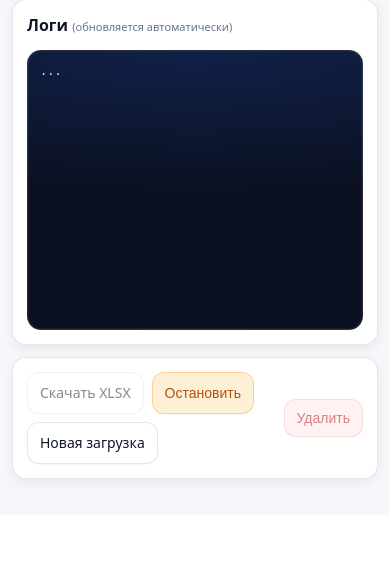
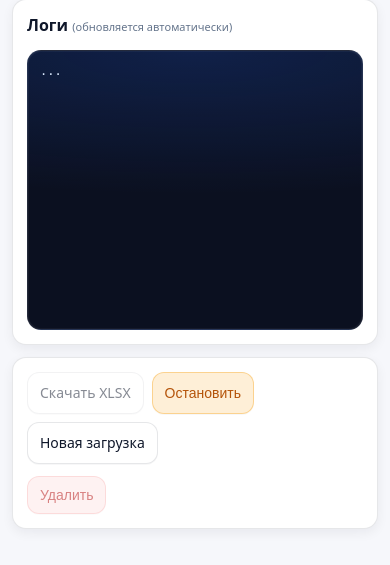
Before and after one commit to nhamaganov/apteka_api, a FastAPI app: page /ui/1 in a window 390 px wide. Shown: the part 489-1054 px from the top of the page. Before the commit the page ends 976 px from the top, so only its background shows below. Run offline with FastAPI, Linux system fonts and the light colour scheme.

Commit message:
fix: Доработать кнопку "Остановить"

```diff
--- a/app/web/static/app.js
+++ b/app/web/static/app.js
@@ -31,7 +31,9 @@ function setDownload(jobId, enabled) {
 
 function render(st, ui = {}) {
   const finished = (st.status === "done" || st.status === "failed" || st.status === "cancelled");
-  const cancelPending = Boolean(ui.cancelPending) && !finished;
+  const cancelRequested = Boolean(st.cancelled);
+  const cancelPending = (Boolean(ui.cancelPending) || cancelRequested) && !finished;
+
 
   const cancelBtn = document.getElementById("cancelBtn");
   if (cancelBtn) {
--- a/app/web/static/styles.css
+++ b/app/web/static/styles.css
@@ -91,12 +91,20 @@ a:hover { text-decoration: underline; }
   align-items: center;
   justify-content: space-between;
   gap: 12px;
+  flex-wrap: wrap;
 }
 
 .actions-left {
   display: flex;
   flex-wrap: wrap;
   gap: 8px;
+  flex: 1 1 auto;
+  min-width: 0;
+}
+
+.actions-delete {
+  margin-left: auto;
+  flex: 0 0 auto;
 }
 
 /* optional helper */
@@ -410,6 +418,8 @@ button.btn-sm:disabled {
   .wrap { padding: 0 12px; margin: 18px auto 36px; }
   .grid { grid-template-columns: 1fr; }
   .tbl th:nth-child(4), .tbl td:nth-child(4) { display: none; } /* hide created_at on narrow screens */
+  .actions-row { align-items: stretch; }
+  .actions-delete { margin-left: 0; }
 }
 
 
--- a/app/web/templates/job.html
+++ b/app/web/templates/job.html
@@ -40,7 +40,7 @@
         <button id="cancelBtn" class="btn stop">Остановить</button>
         <a class="btn" href="/">Новая загрузка</a>
       </div>
-      <form action="/ui/{{ job_id }}/delete" method="post" onsubmit="return confirm('Удалить задачу {{ job_id }}?');">
+      <form class="actions-delete" action="/ui/{{ job_id }}/delete" method="post" onsubmit="return confirm('Удалить задачу {{ job_id }}?');">
         <button id="deleteBtn" class="btn danger" type="submit" disabled>Удалить</button>
       </form>
     </div>
```
